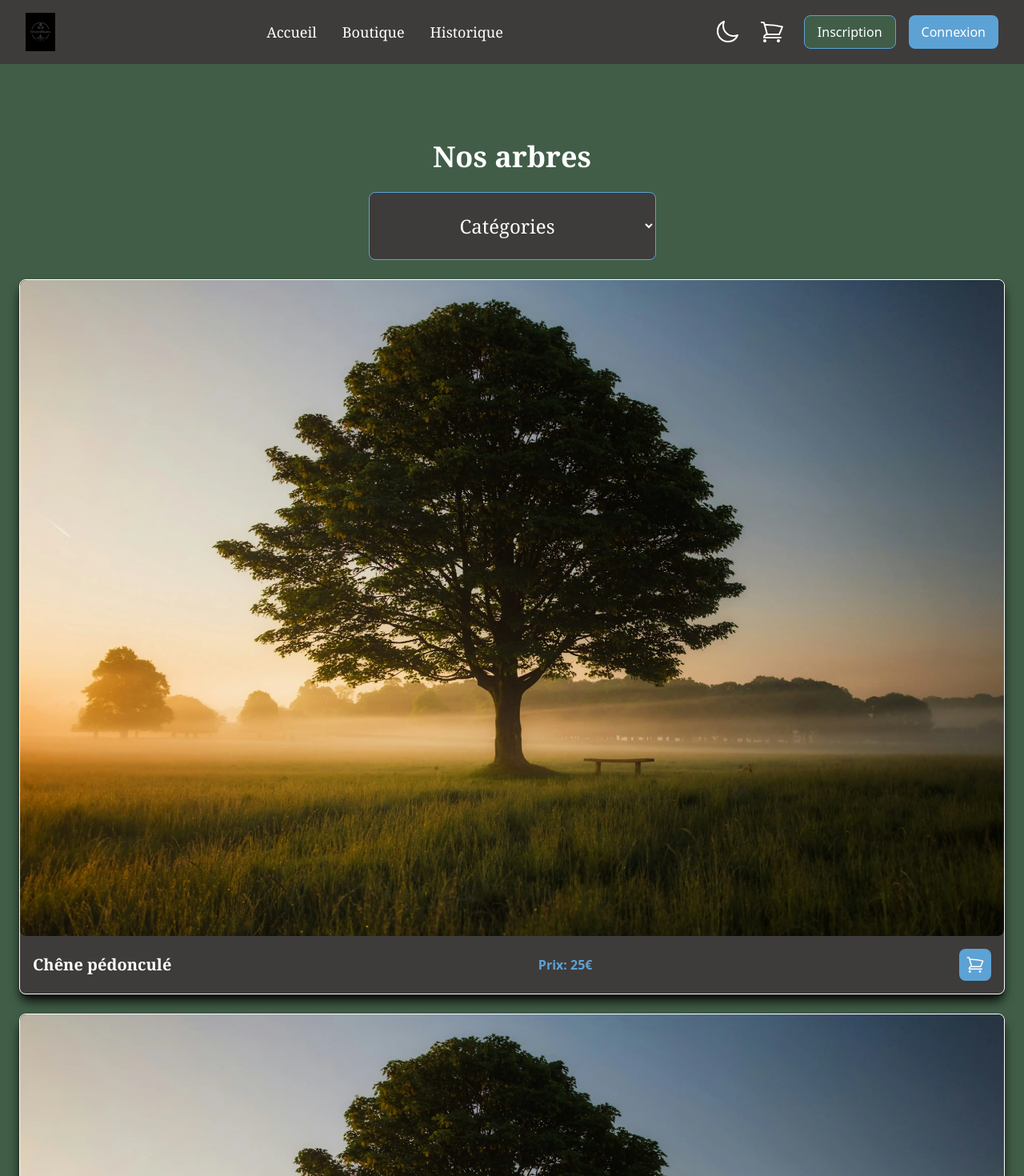
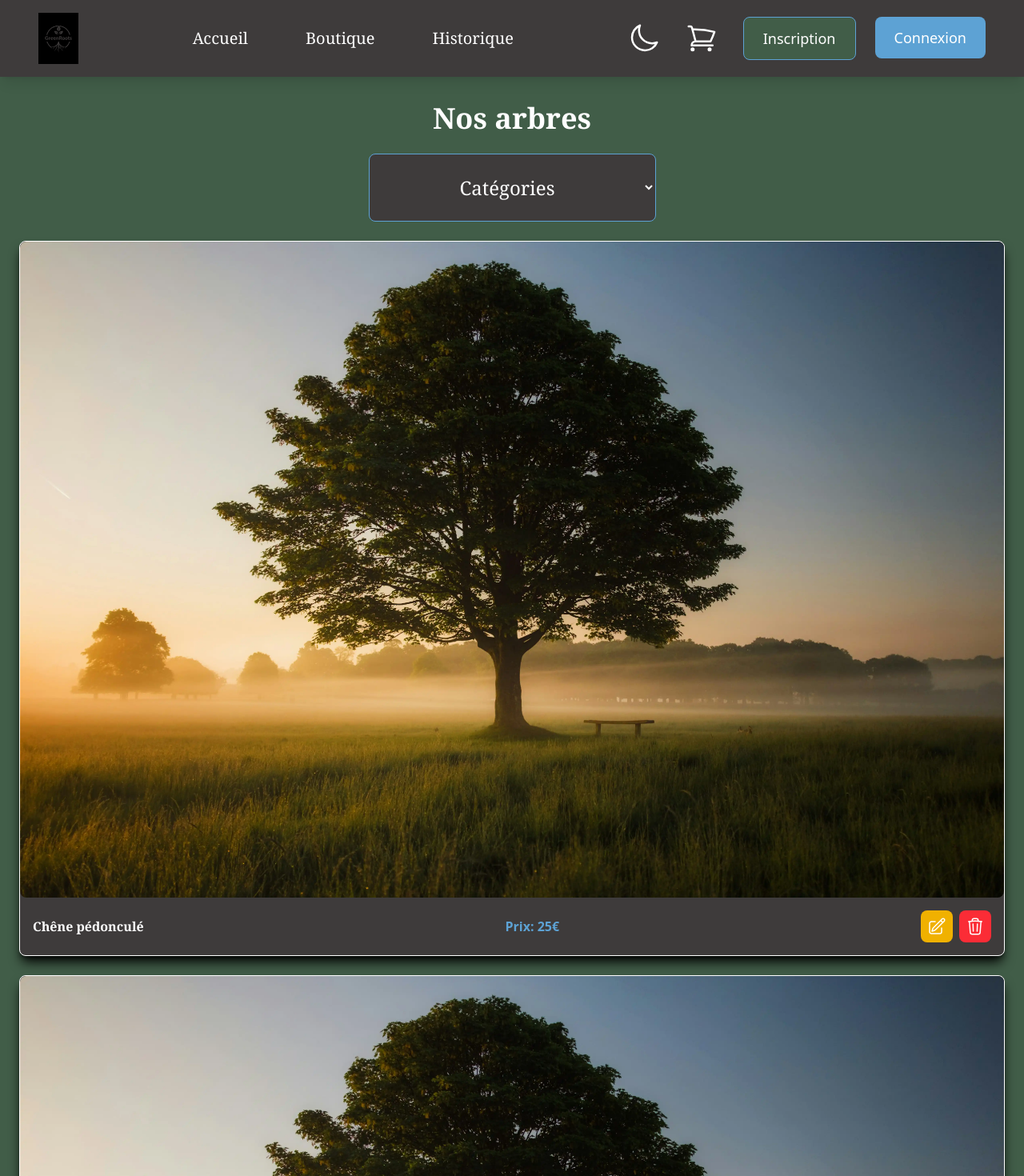
Before and after one commit to NathanBegue/GreenRoots-front, a React (Vite) app: page /boutique in a window 1280 px wide. Shown: the top 1470 px of the page at 80% size. Built offline with nearby package versions, Linux system fonts and the light colour scheme.

Commit message:
header desktop en affichage conditionel + responsive pas fini en 1024px + adaptation font card

```diff
--- a/src/component/layout/DesktopHeader.tsx
+++ b/src/component/layout/DesktopHeader.tsx
@@ -1,33 +1,61 @@
+import { Link } from "react-router";
+
 export default function DesktopHeader() {
     return (
-        <header className="bg-dark-secondary w-full h-20 px-8 flex items-center justify-between shadow-lg">
+        <header className="fixed z-30 bg-dark-secondary w-full h-24 px-12 flex items-center justify-between shadow-lg">
             {/* Logo */}
-            <img className="h-12" src="/images/icons/logo-.svg" alt="Logo" />
+            <img className="h-16" src="/images/icons/logo-.svg" alt="Logo" />
 
             {/* Navigation */}
             <nav>
-                <ul className="flex gap-8 text-white font-title text-lg">
-                    <li className="hover:text-cta transition"><a href="/">Accueil</a></li>
-                    <li className="hover:text-cta transition"><a href="/boutique">Boutique</a></li>
-                    <li className="hover:text-cta transition"><a href="/historique">Historique</a></li>
+                <ul className="flex gap-10 text-white font-title text-xl">
+                    <li>
+                        <Link
+                            to="/"
+                            className="group relative px-4 py-2 hover:text-cta transition"
+                        >
+                            Accueil
+                            <span className="absolute left-0 bottom-0 w-full h-1 bg-cta scale-x-0 group-hover:scale-x-100 transition-transform"></span>
+                        </Link>
+                    </li>
+                    <li>
+                        <Link
+                            to="/boutique"
+                            className="group relative px-4 py-2 hover:text-cta transition"
+                        >
+                            Boutique
+                            <span className="absolute left-0 bottom-0 w-full h-1 bg-cta scale-x-0 group-hover:scale-x-100 transition-transform"></span>
+                        </Link>
+                    </li>
+                    <li>
+                        <Link
+                            to="/historique"
+                            className="group relative px-4 py-2 hover:text-cta transition"
+                        >
+                            Historique
+                            <span className="absolute left-0 bottom-0 w-full h-1 bg-cta scale-x-0 group-hover:scale-x-100 transition-transform"></span>
+                        </Link>
+                    </li>
                 </ul>
             </nav>
 
             {/* Icônes et Actions */}
-            <div className="flex items-center gap-6">
-                <img className="h-8 invert cursor-pointer hover:scale-110 transition" src="/images/icons/moon.svg" alt="Mode sombre" />
-                <a href="/panier">
-                    <img className="h-8 invert cursor-pointer hover:scale-110 transition" src="/images/icons/shop-card.svg" alt="Panier" />
-                </a>
+            <div className="flex items-center gap-8">
+                <img className="h-10 invert cursor-pointer hover:scale-110 transition" src="/images/icons/moon.svg" alt="Mode sombre" />
+                <Link to="/panier">
+                    <img className="h-10 invert cursor-pointer hover:scale-110 transition" src="/images/icons/shop-card.svg" alt="Panier" />
+                </Link>
 
                 {/* Boutons Auth */}
-                <div className="flex gap-4">
-                    <button className="px-4 py-2 bg-dark-primary text-white rounded-lg border border-cta hover:bg-cta hover:text-dark-secondary transition">
+                <div className="flex gap-6">
+                    <Link to="/inscription"><button className="px-6 py-3 bg-dark-primary text-white rounded-lg border border-cta hover:bg-cta hover:text-dark-secondary transition text-lg">
                         Inscription
                     </button>
-                    <button className="px-4 py-2 bg-cta text-white rounded-lg hover:bg-cta-dark transition">
+                    </Link>
+                    <Link to="/connexion"> <button className="px-6 py-3 bg-cta text-white rounded-lg hover:bg-cta-dark transition text-lg">
                         Connexion
                     </button>
+                    </Link>
                 </div>
             </div>
         </header>
--- a/src/component/layout/SuivisArbre.tsx
+++ b/src/component/layout/SuivisArbre.tsx
@@ -3,9 +3,9 @@ import Map from "../ui/Map";
 
 export default function SuivisArbre() {
     return (
-        <div className="bg-dark-primary flex-col h-full pb-2">
+        <div className="bg-dark-primary flex-col h-full pb-2 lg:pt-20">
 
-            <h2 className="font-title font-bold text-2xl text-center pt-5 text-white ">Suivi d'arbre</h2>
+            <h2 className="font-title font-bold text-2xl text-center mb-6 text-white ">Suivi d'arbre</h2>
             <div className="bg-dark-secondary w-auto h-full flex flex-col border-2 border-zinc-200 p-2 shadow-xl mr-4 ml-4 text-white justify-center rounded-lg border shadow-black shadow-lg">
                 <div className="flex gap-2 justify-end">
                     <button onClick={() => setIsOpenedEditModal(true)}
--- a/src/component/pages/Boutique.tsx
+++ b/src/component/pages/Boutique.tsx
@@ -22,7 +22,7 @@ export default function Boutique() {
             {isOpenedDeleteModal && <DeleteModal setIsOpenedDeleteModal={setIsOpenedDeleteModal} isOpenedDeleteModal={isOpenedDeleteModal} />}
 
             <div className="w-full max-w-screen overflow-hidden ">
-                <main className="bg-dark-primary text-white p-6 flex flex-col gap-6 text-center pt-24">
+                <main className="bg-dark-primary text-white p-6 flex flex-col gap-6 text-center pt-24 lg:pt-32">
 
                     <section className="flex flex-col gap-6">
                         <h2 className="text-2xl font-bold font-title text-center md:text-4xl">
@@ -45,17 +45,17 @@ export default function Boutique() {
 
                         <div className="flex flex-col gap-6">
                             <Card
-                                isAdmin={false}
+                                isAdmin={true}
                                 setIsOpenedEditModal={setIsOpenedEditModal}
                                 setIsOpenedDeleteModal={setIsOpenedDeleteModal}
                             />
                             <Card
-                                isAdmin={false}
+                                isAdmin={true}
                                 setIsOpenedEditModal={setIsOpenedEditModal}
                                 setIsOpenedDeleteModal={setIsOpenedDeleteModal}
                             />
                             <Card
-                                isAdmin={false}
+                                isAdmin={true}
                                 setIsOpenedEditModal={setIsOpenedEditModal}
                                 setIsOpenedDeleteModal={setIsOpenedDeleteModal}
                             />
--- a/src/component/pages/Connexion.tsx
+++ b/src/component/pages/Connexion.tsx
@@ -2,7 +2,7 @@ import { Link } from "react-router";
 
 export default function Connexion() {
     return (
-        <div className="w-full min-h-[calc(100vh-37px)] px-6 py-10 shadow-lg pt-24 bg-dark-primary text-white">
+        <div className="w-full min-h-[calc(100vh-37px)] px-6 py-10 shadow-lg pt-24 bg-dark-primary text-white lg:pt-32">
 
             <h1 className="text-2xl font-bold text-center mb-20">Rebonjour</h1>
 
--- a/src/component/pages/Index.tsx
+++ b/src/component/pages/Index.tsx
@@ -7,7 +7,7 @@ export default function Index() {
     return (
         <div className="w-full max-w-screen overflow-hidden">
             {/* <ConnexionModal /> */}
-            <main className="bg-dark-primary text-white  flex flex-col gap-6 text-center ">
+            <main className="bg-dark-primary text-white  flex flex-col gap-6 text-center pt-14">
                 <section className="flex flex-col gap-6">
                     <h1 className="text-2xl font-bold font-title pt-20">
                         🌳 GreenRoots, parce qu'un arbre planté aujourd'hui est une forêt pour demain. 🌳
--- a/src/component/pages/Inscription.tsx
+++ b/src/component/pages/Inscription.tsx
@@ -1,6 +1,6 @@
 export default function Inscription() {
     return (
-        <div className="w-full px-6 py-10 shadow-lg pt-24 bg-dark-primary text-white">
+        <div className="w-full px-6 py-10 shadow-lg pt-24 bg-dark-primary text-white lg:pt-32">
             <h1 className="text-2xl font-bold text-center mb-6 md:text-3xl">Bienvenue</h1>
 
             <form action="" className="flex flex-col gap-6">
--- a/src/component/pages/Panier.tsx
+++ b/src/component/pages/Panier.tsx
@@ -2,7 +2,7 @@ import { Link } from "react-router";
 
 export default function Panier() {
     return (
-        <div className="bg-dark-primary text-white px-6 py-10 w-full min-h-screen flex flex-col gap-6 pt-20">
+        <div className="bg-dark-primary text-white px-6 py-10 w-full min-h-screen flex flex-col gap-6 pt-20 lg:pt-32">
             <h1 className="text-center">Votre panier</h1>
 
             {/* Block article */}
--- a/src/component/pages/User-space.tsx
+++ b/src/component/pages/User-space.tsx
@@ -2,7 +2,7 @@ import Card from "../ui/Card";
 
 export default function UserSpace() {
     return (
-        <div className="w-full mx-auto p-6 shadow-lg bg-dark-primary text-white pt-20">
+        <div className="w-full mx-auto p-6 shadow-lg bg-dark-primary text-white pt-20 lg:pt-32">
             {/* Block de modification des informations personnelles */}
             <div>
                 <h1 className="text-2xl font-bold text-center mb-6">Espace personnel</h1>
--- a/src/component/ui/Card.tsx
+++ b/src/component/ui/Card.tsx
@@ -21,8 +21,8 @@ export default function Card({
 
             {/* Contenu de la carte */}
             <div className={`flex ${isSmall ? "items-center gap-2" : "gap-4"} justify-between items-center w-full p-4`}>
-                <p className={`font-title ${isSmall ? "text-sm" : "text-xl font-bold"}`}>Chêne pédonculé</p>
-                <p className="font-semibold text-cta">Prix: 25€</p>
+                <p className={`font-title text-xs min-[374px]:text-base ${isSmall ? "text-sm" : "text-xl font-bold"}`}>Chêne pédonculé</p>
+                <p className="font-semibold text-xs min-[374px]:text-base text-cta">Prix: 25€</p>
 
                 {/* Supprime tous les boutons si isSmall est activé */}
                 {!isSmall &&
```
